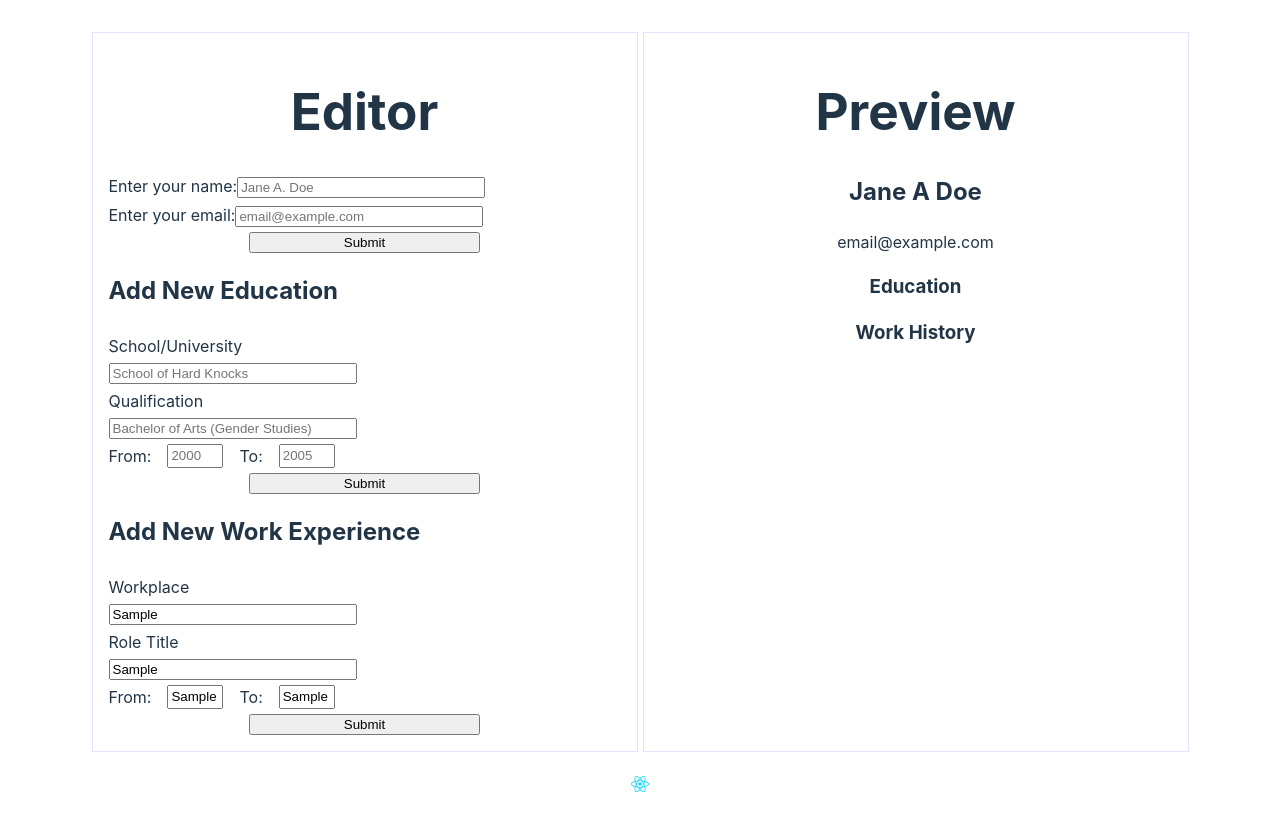
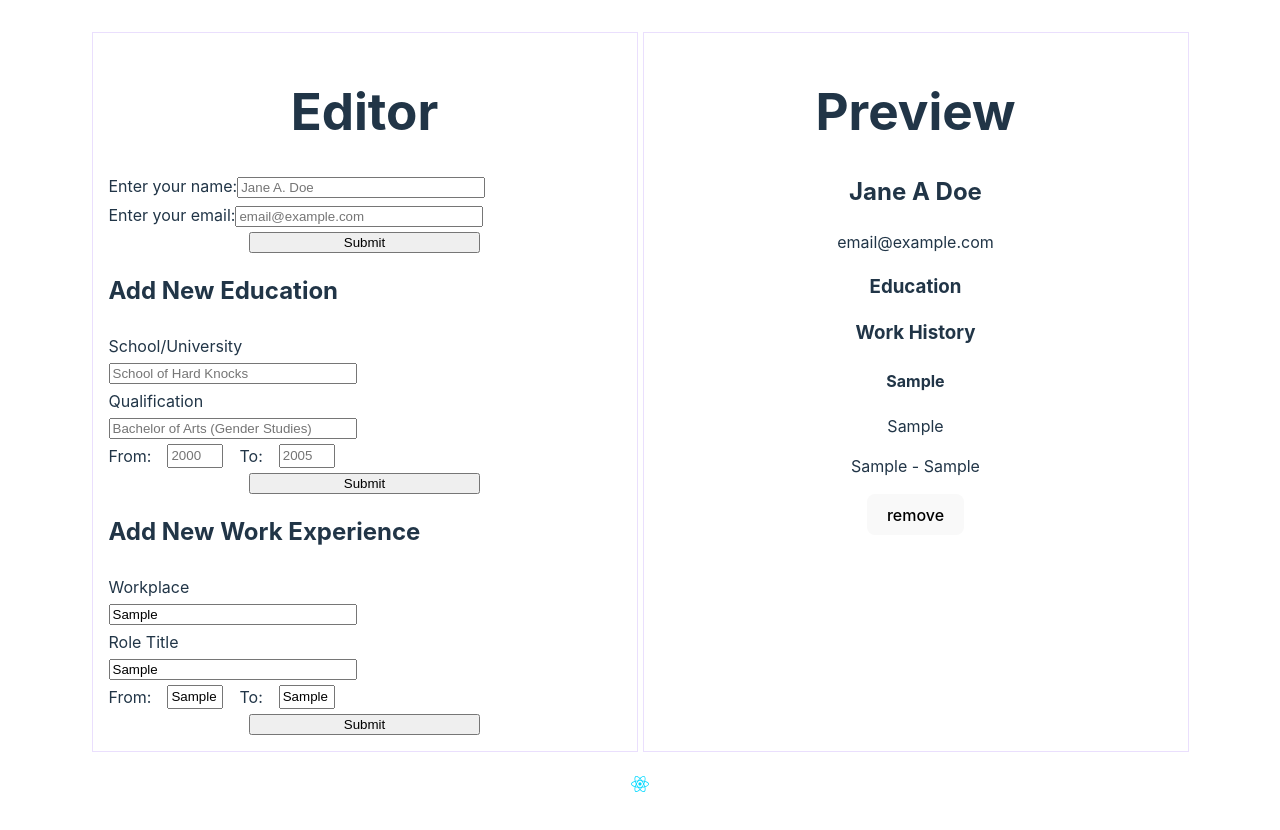
Before and after one commit to denerose/CVApp-Odin, a React (Vite) app: page / in a window 1280 px wide. Both pictures are taken after typing "Sample", "Sample", "Sample", "Sample" into the empty fields and a click on the input 364 px from the left and 724 px from the top of the page. Shown: the top 830 px of the page. Built offline with nearby package versions, Linux system fonts and the light colour scheme.

Commit message:
Add work exp cards and remove btns

```diff
--- a/src/App.jsx
+++ b/src/App.jsx
@@ -4,6 +4,7 @@
 import { EducationForm } from './components/educationForm'
 import EducationCard from './components/educationCard'
 import { WorkForm } from './components/workForm'
+import { WorkCard } from './components/workCard'
 
 
 function App() {
@@ -19,6 +20,12 @@
     const newList = educationArray.filter(item => item.uid !== keyToRemove)
     console.log(newList)
     setEducationArray(newList)
+  }
+
+  function removeWorkRecord(keyToRemove){
+    const newList = workArray.filter(item => item.uid !== keyToRemove)
+    console.log(newList)
+    setWorkArray(newList)
   }
 
   return (
@@ -56,6 +63,14 @@
         </div>
         <div>
           <h3>Work History</h3>
+          {workArray.map((work) => {
+            return <div key={work.uid}>
+              <WorkCard
+              props={work}
+              />
+            <button type="button" className="removeBtn" onClick={() => removeWorkRecord(work.uid)}>remove</button>
+            </div>
+          })}
         </div>
       </div>
     </main>
--- /dev/null
+++ b/src/components/workCard.jsx
@@ -0,0 +1,12 @@
+/* eslint-disable react/prop-types */
+import { v4 as uuidv4 } from 'uuid';
+
+export function WorkCard({props}) {
+    return (
+        <div className="workCard" key={uuidv4()}>
+            <h4>{props.job}</h4>
+            <p>{props.org}</p>
+            <p>{props.from} - {props.to}</p>
+        </div>
+    )
+}
```
